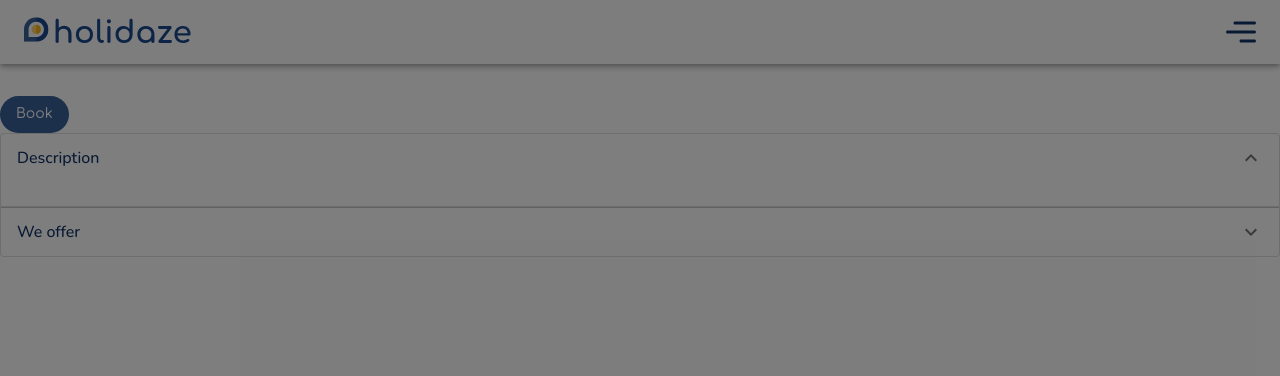
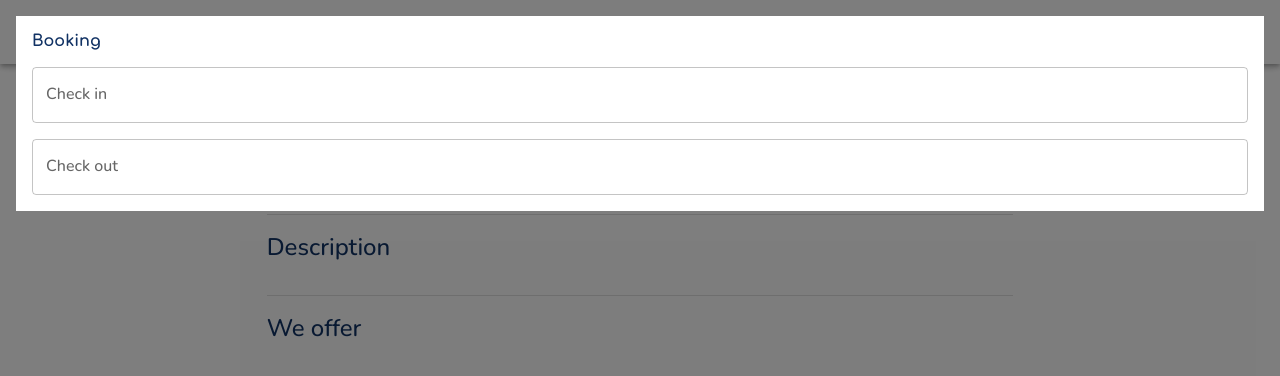
Before and after one commit to SiriHoyas/Holidaze, a React (Vite) app: page /venues/1 in a window 1280 px wide. Both pictures are taken after a click on the button "Book". Shown: the top 376 px of the page. Built offline with nearby package versions, Linux system fonts and the light colour scheme; no server answers.

Commit message:
adds booking modal

```diff
--- a/src/components/BookingModal/index.jsx
+++ b/src/components/BookingModal/index.jsx
@@ -1,22 +1,37 @@
-import { Box, Modal, Typography } from "@mui/material";
-
-import BookingCalendar from "../BookingCalendar";
-import Button from "../Button";
+import { Box, Grid, Modal, Typography } from "@mui/material";
+import { DatePicker, LocalizationProvider } from "@mui/x-date-pickers";
+import { AdapterDayjs } from "@mui/x-date-pickers/AdapterDayjs";
+import { eachDayOfInterval } from "date-fns";
 import { useState } from "react";
 
-function BookingModal({ data }) {
-  const [open, setOpen] = useState(false);
-  const handleOpen = () => setOpen(true);
-  const handleClose = () => setOpen(false);
+import getBookedDates from "../../js/getBookedDates";
+import Button from "../Button";
+
+function getAllBookedDates(bookings) {
+  const bookedDates = getBookedDates(bookings ?? []);
+  return bookedDates.reduce((dates, booking) => {
+    return [...dates, ...booking];
+  }, []);
+}
+
+function BookingModal({ bookings, open, handleClose }) {
+  const allBookedDates = getAllBookedDates(bookings);
+  function disableDates(date) {
+    console.log(date, allBookedDates);
+    const dateString = date.$d.toDateString();
+
+    return allBookedDates.includes(dateString);
+  }
   return (
-    <>
-      <Button onClick={handleOpen} label={"Book"} />
-      <Modal open={open} onClose={handleClose} aria-labelledby="modal-modal-title" aria-describedby="modal-modal-description">
-        <Box sx={{ backgroundColor: "white" }}>
-          <BookingCalendar bookings={data.bookings} />
-        </Box>
-      </Modal>
-    </>
+    <Modal open={open} onClose={handleClose} sx={{ overflow: "scroll", p: "1rem" }}>
+      <Grid container rowGap={2} direction={"column"} sx={{ overflow: "scroll", backgroundColor: "white", display: "flex", m: "0 auto", p: "1rem" }}>
+        <Typography variant="h2">Booking</Typography>
+        <LocalizationProvider dateAdapter={AdapterDayjs}>
+          <DatePicker disablePast={true} shouldDisableDate={disableDates} label="Check in" />
+          <DatePicker disablePast={true} shouldDisableDate={disableDates} label="Check out" />
+        </LocalizationProvider>
+      </Grid>
+    </Modal>
   );
 }
 
--- a/src/components/ImgCarousel/index.jsx
+++ b/src/components/ImgCarousel/index.jsx
@@ -1,17 +1,22 @@
-import { Grid, ImageListItem } from "@mui/material";
-
+import { Grid, ImageListItem, useMediaQuery } from "@mui/material";
 import Carousel from "react-material-ui-carousel";
 
-function ImgCarousel({ data, isError, isLoading, title }) {
+import { theme } from "../../theme";
+
+function ImgCarousel({ data, isError, isLoading, title, id }) {
+  const isMobileScreen = useMediaQuery(theme.breakpoints.down("sm"));
+
   if (data) {
     return (
-      <Grid container sx={{ mt: "6rem" }}>
+      <Grid container sx={{ mt: { xs: "2rem", md: "6rem" } }} item={true}>
         <Grid item xs={12} md={12}>
-          <Carousel duration={600} autoPlay={false} height={"300px"} navButtonsAlwaysVisible={true}>
+          <Carousel duration={600} height={isMobileScreen ? "200px" : "400px"} indicators={false} autoPlay={false} navButtonsAlwaysVisible={true} navButtonsAlwaysInvisible={data.length > 0 ? false : true}>
             {data.map((item) => (
-              <ImageListItem>
-                <img src={`${item}`} alt={title} loading="lazy" />
-              </ImageListItem>
+              <Grid key={id}>
+                <ImageListItem>
+                  <img src={`${item}`} alt={title} loading="lazy" />
+                </ImageListItem>
+              </Grid>
             ))}
           </Carousel>
         </Grid>
--- a/src/pages/VenuePage.jsx
+++ b/src/pages/VenuePage.jsx
@@ -1,17 +1,17 @@
-import ExpandMoreIcon from "@mui/icons-material/ExpandMore";
-import { Accordion, AccordionDetails, AccordionSummary, Box, Grid, Modal, Typography } from "@mui/material";
+import { Divider, Grid, Typography } from "@mui/material";
 import { useState } from "react";
 import { useParams } from "react-router-dom";
 
-import BookingCalendar from "../components/BookingCalendar";
 import BookingModal from "../components/BookingModal";
 import Button from "../components/Button";
 import ImgCarousel from "../components/ImgCarousel";
 import UseApi from "../hooks/UseApi";
 
 function VenuePage() {
+  const [open, setOpen] = useState(false);
+  const handleOpen = () => setOpen(true);
+  const handleClose = () => setOpen(false);
   const { venueID } = useParams();
-  const [expanded, setExpanded] = useState("panel1");
 
   const options = {
     method: "GET",
@@ -21,36 +21,31 @@ function VenuePage() {
   };
 
   const { data } = UseApi(`https://api.noroff.dev/api/v1/holidaze/venues/${venueID}?_owner=true&_bookings=true`, options);
-
-  const handleChange = (panel) => (event, newExpanded) => {
-    setExpanded(newExpanded ? panel : false);
-  };
+  console.log(data);
   if (data) {
     return (
-      <Grid container direction={"column"} sx={{ mt: "6rem" }}>
+      <Grid container rowGap={2} xs={11} md={7} direction={"column"} sx={{ m: "0 auto", mt: "5rem" }} item={true}>
         <Grid container>
-          <ImgCarousel data={data.media} title={data.name} />
+          <ImgCarousel data={data.media} title={data.name} id={data.id} />
         </Grid>
         <Grid item>
-          <BookingModal data={data} />
+          <Typography variant="h1">{data.name}</Typography>
+          <Typography variant="body1" sx={{ fontSize: "1.4rem" }}>
+            € {data.price} / night
+          </Typography>
         </Grid>
         <Grid item>
-          <Accordion variant="outlined" disableGutters={true} expanded={expanded === "panel1"} onChange={handleChange("panel1")}>
-            <AccordionSummary expandIcon={<ExpandMoreIcon />} aria-controls="panel1d-content" id="panel1d-header">
-              <Typography>Description</Typography>
-            </AccordionSummary>
-            <AccordionDetails>
-              <Typography>{data.description}</Typography>
-            </AccordionDetails>
-          </Accordion>
-          <Accordion variant="outlined" disableGutters={true} expanded={expanded === "panel2"} onChange={handleChange("panel2")}>
-            <AccordionSummary expandIcon={<ExpandMoreIcon />} aria-controls="panel2d-content" id="panel2d-header">
-              <Typography>We offer</Typography>
-            </AccordionSummary>
-            <AccordionDetails>
-              <Typography>Venue meta</Typography>
-            </AccordionDetails>
-          </Accordion>
+          <Button shape="square" onClick={handleOpen} label={"Book"} />
+          <BookingModal handleClose={handleClose} open={open} bookings={data.bookings} />
+        </Grid>
+        <Divider sx={{ mt: "1rem" }} />
+        <Grid item>
+          <Typography variant="h5">Description</Typography>
+          <Typography paragraph variant="body1"></Typography>
+        </Grid>
+        <Divider />
+        <Grid>
+          <Typography variant="h5">We offer</Typography>
         </Grid>
       </Grid>
     );
```
